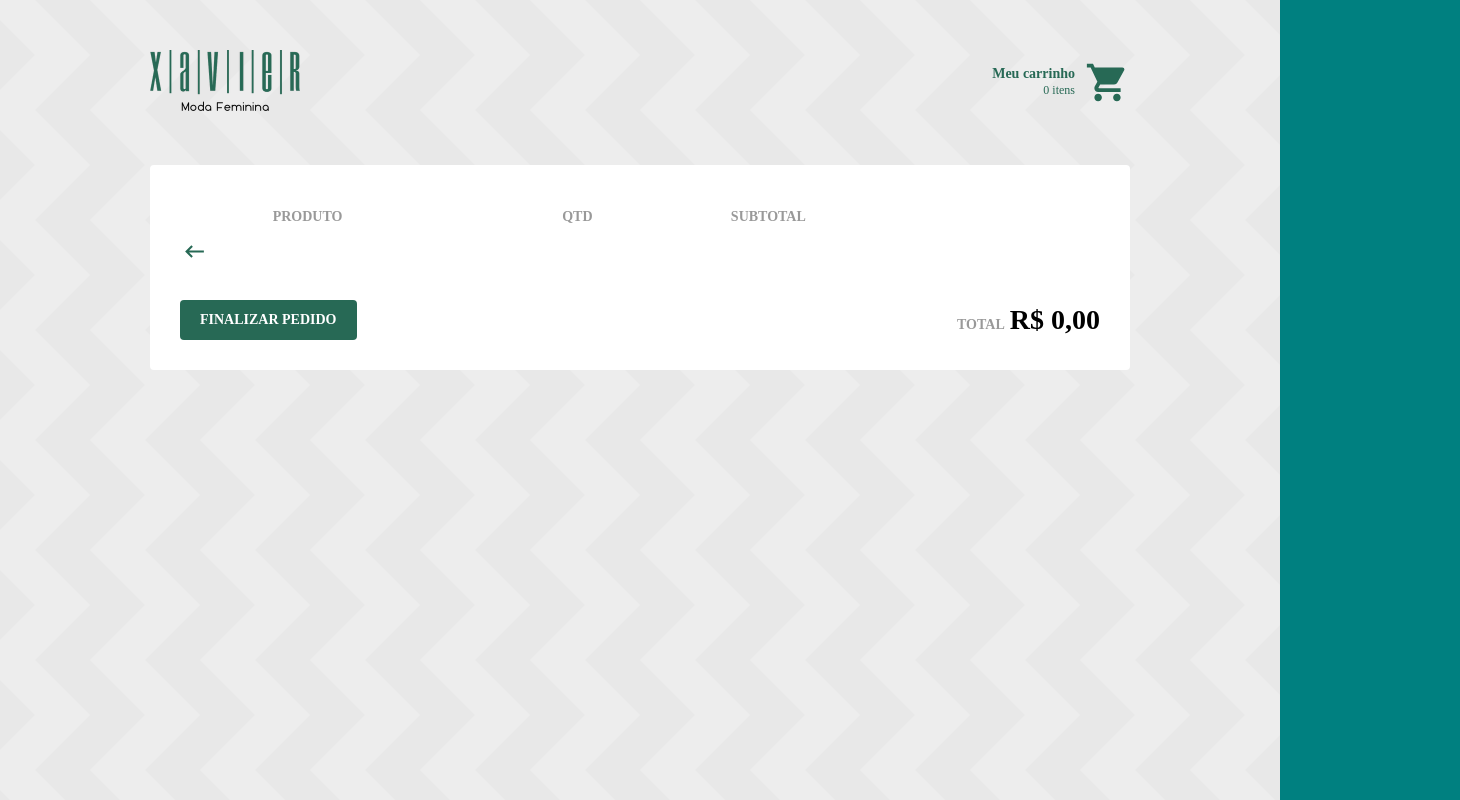
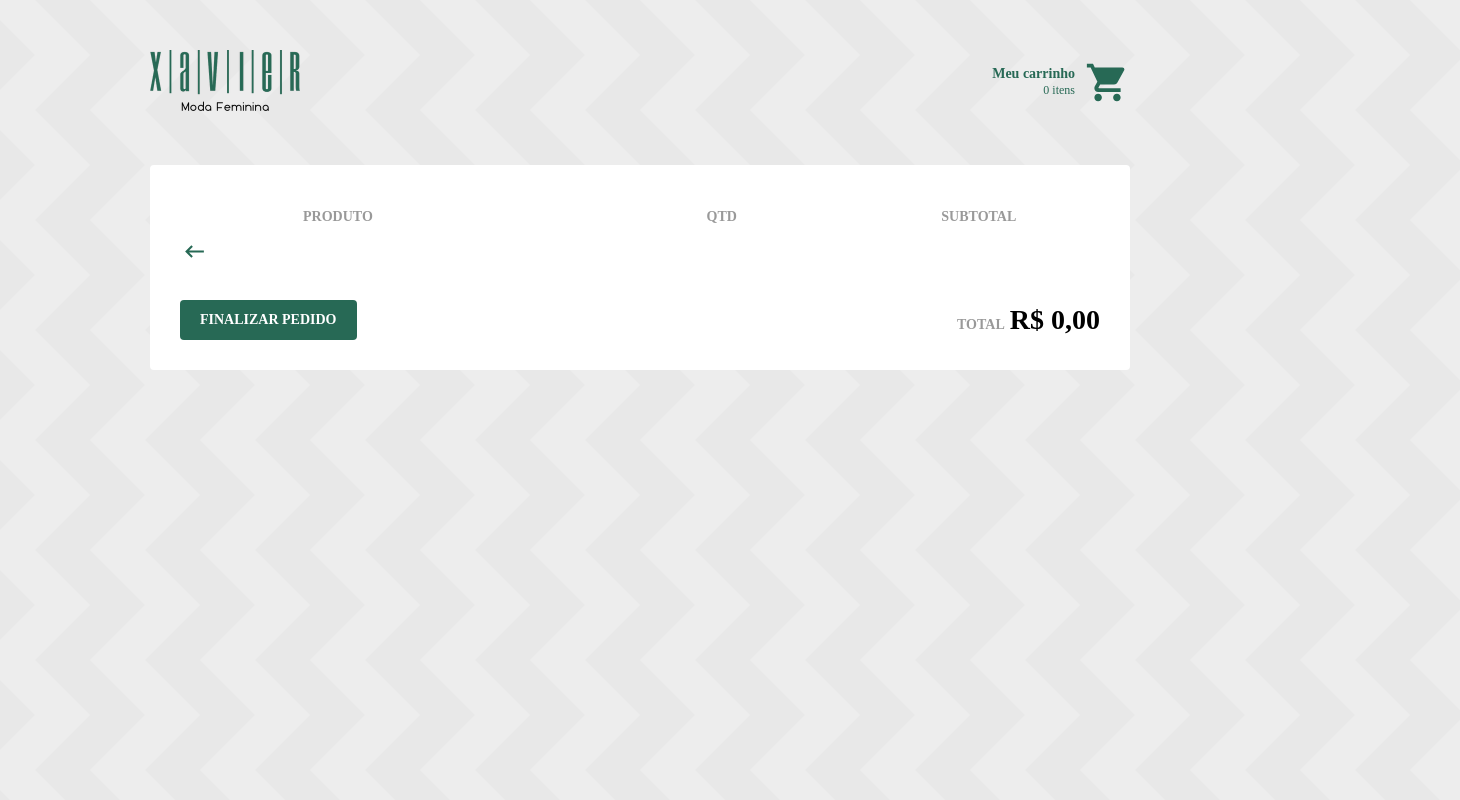
Before and after one commit to adeiltonsousa/shoppingcart-redux, a React (Create React App) app: page /cart in a window 1280 px wide. Shown: the whole page, 1460 px wide, since content can reach past the window. Built offline with nearby package versions, Linux system fonts and the light colour scheme.

Commit message:
Ajustes responsividade

```diff
--- a/src/pages/Cart/styles.js
+++ b/src/pages/Cart/styles.js
@@ -30,12 +30,19 @@
 `;
 
 export const ProductTable = styled.table`
-	width: 100%;
+	width: 100vw;
+
+	@media (max-width: 450px) {
+		display: none;
+	}
 
 	thead th {
 		color: #999;
 		text-align: left;
 		padding: 12px;
+		@media (max-width: 450px) {
+			display: none;
+		}
 	}
 
 	tbody td {
--- a/src/pages/Home/index.js
+++ b/src/pages/Home/index.js
@@ -28,7 +28,6 @@
 			sizeSelect: '',
 		}));
 		this.setState({ products: data });
-		console.log(this.state.products[2]);
 	}
 
 	handleAddProduct = (product) => {
@@ -37,15 +36,9 @@
 		addToCart(product);
 	};
 
-	handleSize(event) {
-		let newSelect = event.target.value;
-		console.log(newSelect);
-	}
-
 	render() {
 		const { products } = this.state;
 		const { amount } = this.props;
-		console.log(products);
 		return (
 			<ProductList>
 				{products.map((product) => (
@@ -87,7 +80,7 @@
 						</span>
 						<div>
 							Tamanhos:
-							<select onChange={this.handleSize}>
+							<select>
 								{product.sizes.map((tamSelect) =>
 									tamSelect.available === true ? (
 										<option
--- a/src/pages/Home/styles.js
+++ b/src/pages/Home/styles.js
@@ -7,6 +7,9 @@
 	grid-template-columns: repeat(2, 1fr);
 	grid-gap: 40px;
 	list-style: none;
+	@media (max-width: 450px) {
+		grid-template-columns: repeat(1, 1fr);
+	}
 
 	li {
 		display: flex;
--- a/src/store/modules/cart/reducer.js
+++ b/src/store/modules/cart/reducer.js
@@ -1,7 +1,6 @@
 import produce from 'immer';
 
 export default function cart(state = [], action) {
-	console.log(state);
 	switch (action.type) {
 		case '@cart/ADD':
 			return produce(state, (draft) => {
--- a/src/styles/global.js
+++ b/src/styles/global.js
@@ -11,7 +11,7 @@
   }
 
   body {
-	background: #008080 url(${background}) repeat center top;
+	background: url(${background}) repeat center top;
 	-webkit-font-smoothing: antialiased;
   }
 
```
